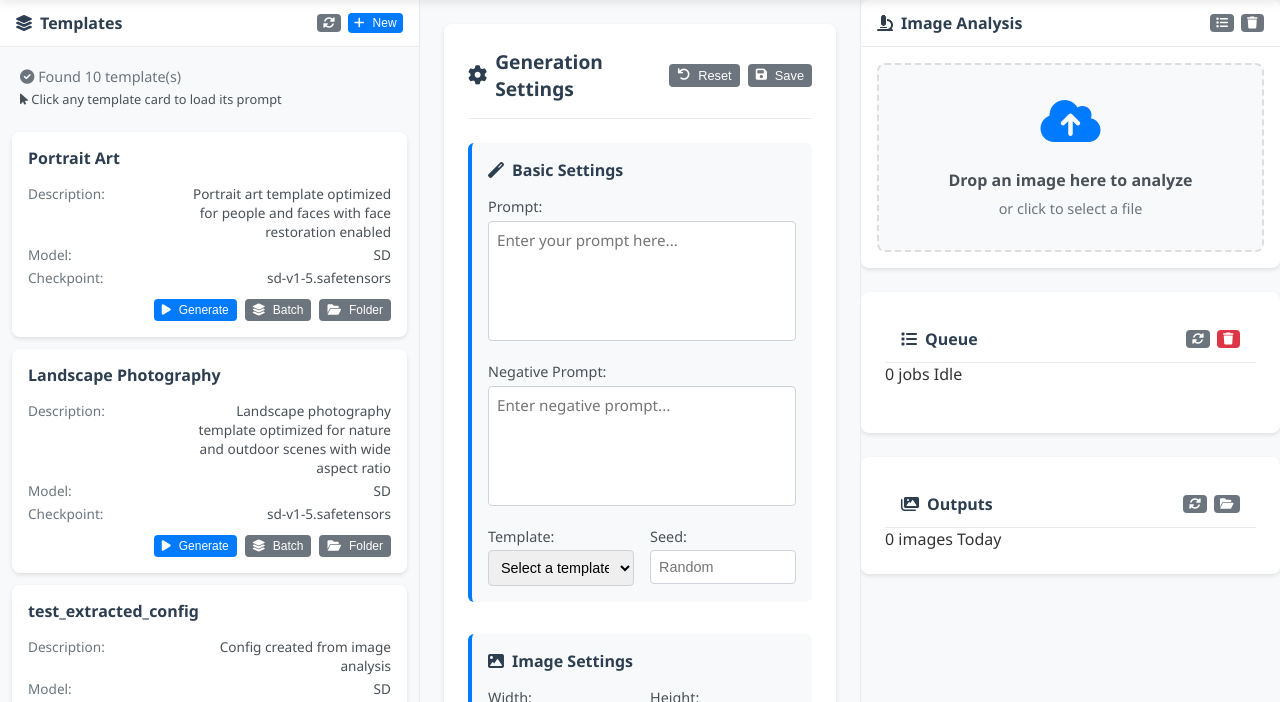
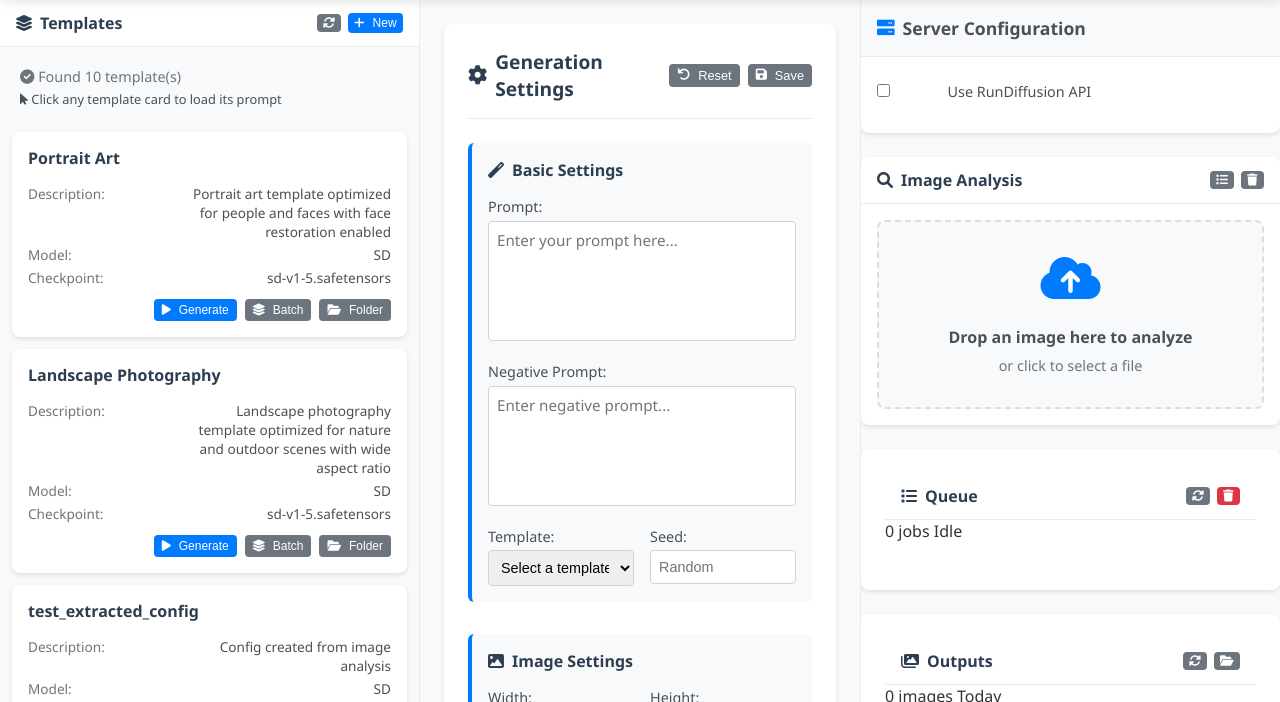
Before and after one commit to jbone3311/forge_api_tool, a Flask app: page / in a window 1280 px wide. Shown: the part 55-757 px from the top of the page. Run offline with Flask 3, Linux system fonts and the light colour scheme; data that the repository does not hold is empty; some libraries are stand-ins or nearby versions.

Commit message:
Restore server configuration section with RunDiffusion toggle and settings

```diff
--- a/web_dashboard/static/css/dashboard.css
+++ b/web_dashboard/static/css/dashboard.css
@@ -2780,3 +2780,67 @@ input:checked + .toggle-slider:before {
     font-size: 1rem;
     font-weight: 600;
 }
+
+/* Server Configuration Section */
+.server-config-section {
+    background: #fff;
+    border-radius: 8px;
+    box-shadow: 0 2px 4px rgba(0,0,0,0.1);
+    margin-bottom: 1.5rem;
+    overflow: hidden;
+}
+
+.server-config-content {
+    padding: 1rem;
+}
+
+.server-config-section .sidebar-header {
+    background: #f8f9fa;
+    border-bottom: 1px solid #e9ecef;
+    padding: 1rem;
+    margin: 0;
+}
+
+.server-config-section .sidebar-header h2 {
+    margin: 0;
+    font-size: 1.1rem;
+    color: #495057;
+    display: flex;
+    align-items: center;
+    gap: 0.5rem;
+}
+
+.server-config-section .sidebar-header h2 i {
+    color: #007bff;
+}
+
+.server-config-content .input-group {
+    margin-bottom: 1rem;
+}
+
+.server-config-content .input-group:last-child {
+    margin-bottom: 0;
+}
+
+.server-config-content .input-group label {
+    display: block;
+    margin-bottom: 0.25rem;
+    font-weight: 500;
+    color: #495057;
+    font-size: 0.9rem;
+}
+
+.server-config-content .input-group input {
+    width: 100%;
+    padding: 0.5rem;
+    border: 1px solid #ddd;
+    border-radius: 4px;
+    font-size: 0.9rem;
+    background: white;
+}
+
+.server-config-content .input-group input:focus {
+    outline: none;
+    border-color: #007bff;
+    box-shadow: 0 0 0 2px rgba(0, 123, 255, 0.25);
+}
--- a/web_dashboard/templates/dashboard.html
+++ b/web_dashboard/templates/dashboard.html
@@ -349,14 +349,60 @@
                 </div>
             </section>
 
-            <!-- Right Sidebar - Queue & Outputs -->
+            <!-- Right Sidebar - Queue, Outputs, etc. -->
             <aside class="sidebar queue-sidebar resizable">
                 <div class="sidebar-resizer" id="queue-resizer"></div>
+
+                <!-- Server Configuration Section -->
+                <div class="server-config-section">
+                    <div class="sidebar-header">
+                        <h2><i class="fas fa-server"></i> Server Configuration</h2>
+                    </div>
+
+                    <div class="server-config-content">
+                        <div class="api-toggle">
+                            <label class="toggle-label">
+                                <input type="checkbox" id="rundiffusion-toggle" onchange="toggleRunDiffusion()">
+                                <span class="toggle-switch"></span>
+                                Use RunDiffusion API
+                            </label>
+                        </div>
+
+                        <div id="rundiffusion-config" style="display: none;">
+                            <div class="input-group">
+                                <label for="rundiffusion-url">Server URL:</label>
+                                <input type="url" id="rundiffusion-url" placeholder="https://your-instance.rundiffusion.com">
+                            </div>
+                            <div class="input-group">
+                                <label for="rundiffusion-username">Username:</label>
+                                <input type="text" id="rundiffusion-username" placeholder="rduser">
+                            </div>
+                            <div class="input-group">
+                                <label for="rundiffusion-password">Password:</label>
+                                <input type="password" id="rundiffusion-password" placeholder="rdpass">
+                            </div>
+
+                            <div class="api-actions">
+                                <button class="btn btn-sm btn-primary" onclick="saveRunDiffusionConfig()">
+                                    <i class="fas fa-save"></i> Save & Connect
+                                </button>
+                                <button class="btn btn-sm btn-secondary" onclick="testRunDiffusionConnection()">
+                                    <i class="fas fa-plug"></i> Test Connection
+                                </button>
+                            </div>
+                        </div>
+
+                        <div class="api-info" id="api-info" style="display: none;">
+                            <i class="fas fa-info-circle"></i>
+                            <span id="api-info-text">Connected to local Forge API</span>
+                        </div>
+                    </div>
+                </div>
 
                 <!-- Image Analysis Section -->
                 <div class="image-analysis-section">
                     <div class="sidebar-header">
-                        <h2><i class="fas fa-microscope"></i> Image Analysis</h2>
+                        <h2><i class="fas fa-search"></i> Image Analysis</h2>
                         <div class="sidebar-actions">
                             <button class="btn btn-sm btn-info" onclick="showAnalysisSummary()" title="Show Analysis Summary">
                                 <i class="fas fa-list"></i>
```
